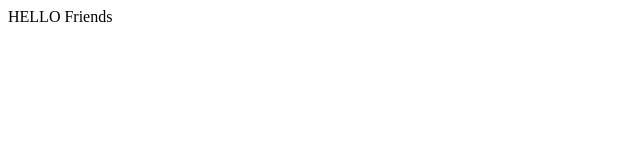
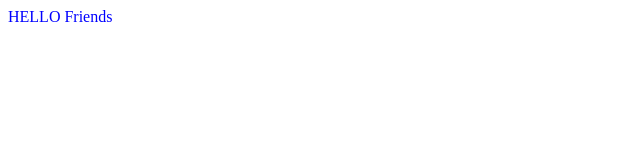
Before and after one commit to EricMbouwe/Calculator-React, a React (Create React App) app: page / in a window 1280 px wide. Shown: the top 160 px of the page, without its empty margins (0-640 px from the left). Built offline with nearby package versions, Linux system fonts and the light colour scheme.

Commit message:
added app css file

```diff
--- /dev/null
+++ b/src/App.css
@@ -0,0 +1,3 @@
+body {
+  color: blue;
+}
--- a/src/App.js
+++ b/src/App.js
@@ -1,4 +1,5 @@
 import React from 'react';
+import './App.css'
 
 function App() {
   return (
```
